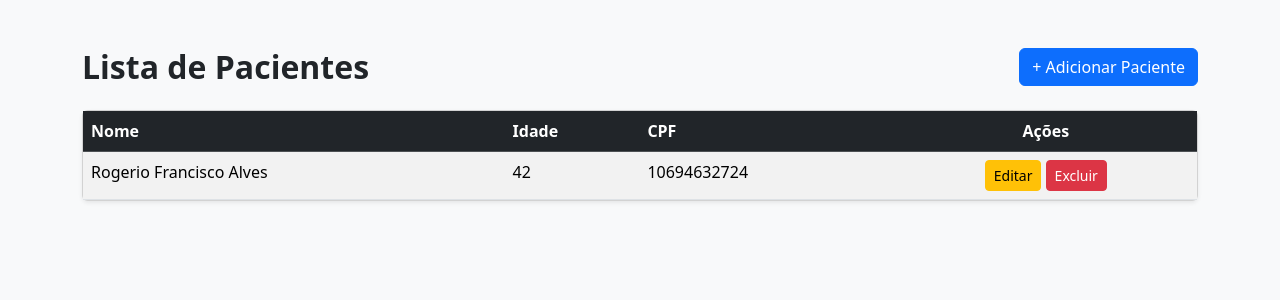
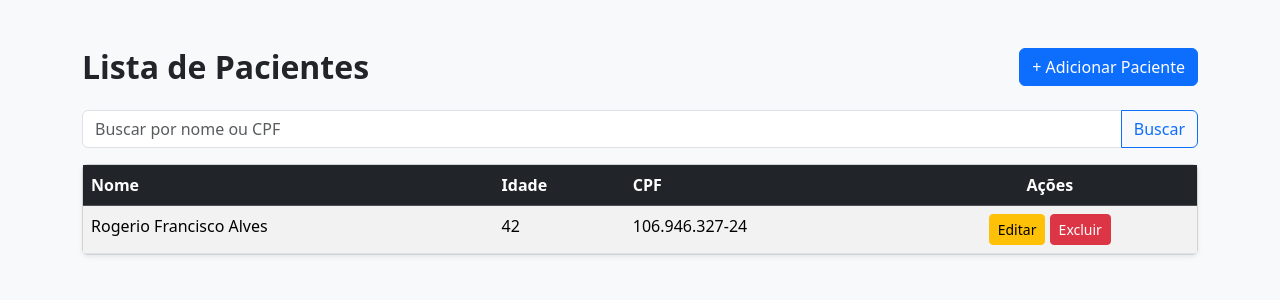
Before and after one commit to rfalves-wq/Clinica, a Django app: page /pacientes/ in a window 1280 px wide. Shown: the top 300 px of the page. Run offline with Django 5.2, Linux system fonts and the light colour scheme; data comes from the database, SQL or seed files in the repository; some libraries are stand-ins or nearby versions.

Commit message:
busca e mascara em novo paciente

```diff
--- a/pacientes/templates/pacientes/listar.html
+++ b/pacientes/templates/pacientes/listar.html
@@ -1,3 +1,5 @@
+
+{% load cpf_filters %}
 <!DOCTYPE html>
 <html lang="pt-br">
 <head>
@@ -16,6 +18,23 @@
             + Adicionar Paciente
         </a>
     </div>
+<form method="get" class="mb-3">
+    <div class="input-group">
+        <input
+            type="text"
+            name="busca"
+            id="busca"
+            class="form-control"
+            placeholder="Buscar por nome ou CPF"
+            value="{{ termo }}"
+            oninput="mascaraCPF(this)"
+        >
+        <button class="btn btn-outline-primary" type="submit">
+            Buscar
+        </button>
+    </div>
+</form>
+
 
     <div class="card shadow-sm">
         <div class="card-body p-0">
@@ -33,7 +52,8 @@
                         <tr>
                             <td>{{ paciente.nome }}</td>
                             <td>{{ paciente.idade }}</td>
-                            <td>{{ paciente.cpf }}</td>
+                            <td>{{ paciente.cpf|mascara_cpf }}</td>
+
                             <td class="text-center">
                                 <a href="{% url 'editar_paciente' paciente.pk %}"
                                    class="btn btn-sm btn-warning">
@@ -63,14 +83,11 @@
 </body>
 </html>
 
-
 <script>
 function mascaraCPF(input) {
     let value = input.value.replace(/\D/g, '');
 
-    if (value.length > 11) {
-        value = value.slice(0, 11);
-    }
+    if (value.length > 11) value = value.slice(0, 11);
 
     value = value.replace(/(\d{3})(\d)/, '$1.$2');
     value = value.replace(/(\d{3})(\d)/, '$1.$2');
--- /dev/null
+++ b/pacientes/templatetags/cpf_filters.py
@@ -0,0 +1,13 @@
+from django import template
+import re
+
+register = template.Library()
+
+@register.filter
+def mascara_cpf(valor):
+    if not valor:
+        return ''
+    cpf = re.sub(r'\D', '', valor)
+    if len(cpf) != 11:
+        return valor
+    return f'{cpf[:3]}.{cpf[3:6]}.{cpf[6:9]}-{cpf[9:]}'
--- a/pacientes/views.py
+++ b/pacientes/views.py
@@ -1,16 +1,28 @@
-from django.shortcuts import render
-
-# Create your views here.
 from django.shortcuts import render, get_object_or_404, redirect
+from django.db.models import Q
 from .models import Paciente
 from .forms import PacienteForm
 
-# Listar pacientes
+
+# LISTAR + BUSCA POR NOME/CPF
 def listar_pacientes(request):
+    termo = request.GET.get('busca', '').strip()
+
     pacientes = Paciente.objects.all()
-    return render(request, 'pacientes/listar.html', {'pacientes': pacientes})
 
-# Adicionar paciente
+    if termo:
+        pacientes = pacientes.filter(
+            Q(nome__icontains=termo) |
+            Q(cpf__icontains=termo)
+        )
+
+    return render(request, 'pacientes/listar.html', {
+        'pacientes': pacientes,
+        'termo': termo
+    })
+
+
+# ADICIONAR
 def adicionar_paciente(request):
     if request.method == 'POST':
         form = PacienteForm(request.POST)
@@ -21,7 +33,8 @@ def adicionar_paciente(request):
         form = PacienteForm()
     return render(request, 'pacientes/form.html', {'form': form})
 
-# Editar paciente
+
+# EDITAR
 def editar_paciente(request, pk):
     paciente = get_object_or_404(Paciente, pk=pk)
     if request.method == 'POST':
@@ -33,7 +46,8 @@ def editar_paciente(request, pk):
         form = PacienteForm(instance=paciente)
     return render(request, 'pacientes/form.html', {'form': form})
 
-# Excluir paciente
+
+# EXCLUIR
 def excluir_paciente(request, pk):
     paciente = get_object_or_404(Paciente, pk=pk)
     if request.method == 'POST':
```
Also changed, not shown: pacientes/forms.py (+9 -3 lines).
